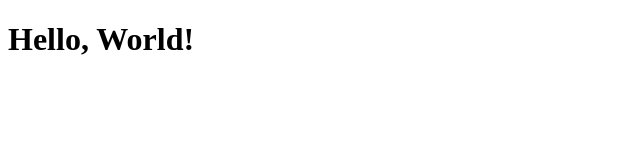
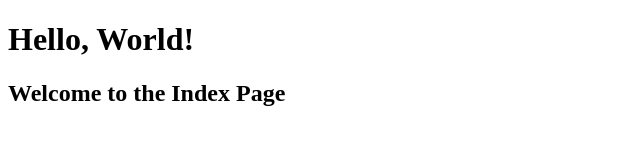
Before and after one commit to danieljulia/ejemplo_shifta_git, a plain HTML site: page index.html in a window 1280 px wide. Shown: the whole page, without its empty margins (0-640 px from the left). Drawn offline with Linux system fonts and the light colour scheme.

Commit message:
he añadido un h2

```diff
--- a/index.html
+++ b/index.html
@@ -7,5 +7,6 @@
 </head>
 <body>
     <h1>Hello, World!</h1>
+    <h2>Welcome to the Index Page</h2>
 </body>
 </html>
```
